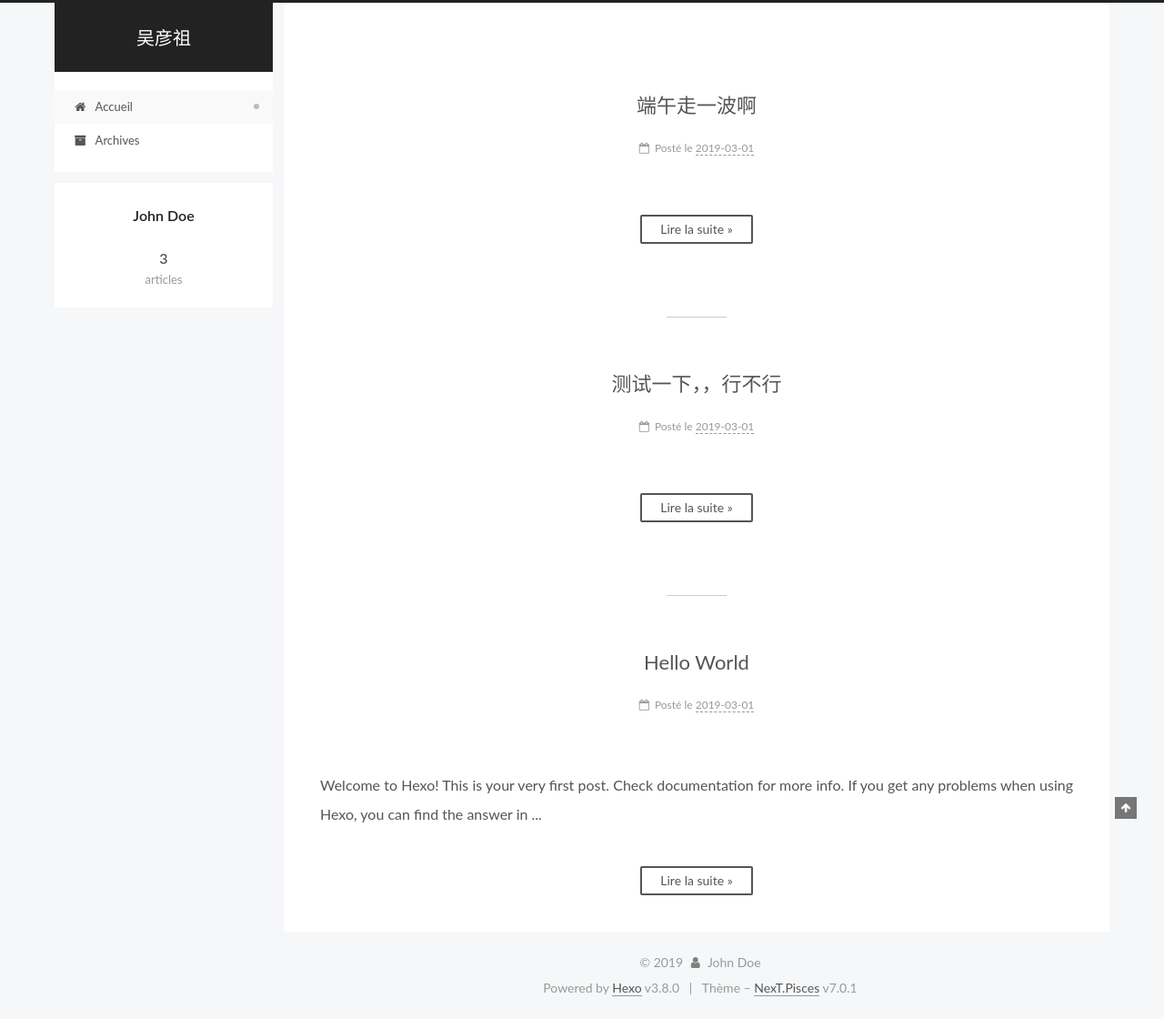
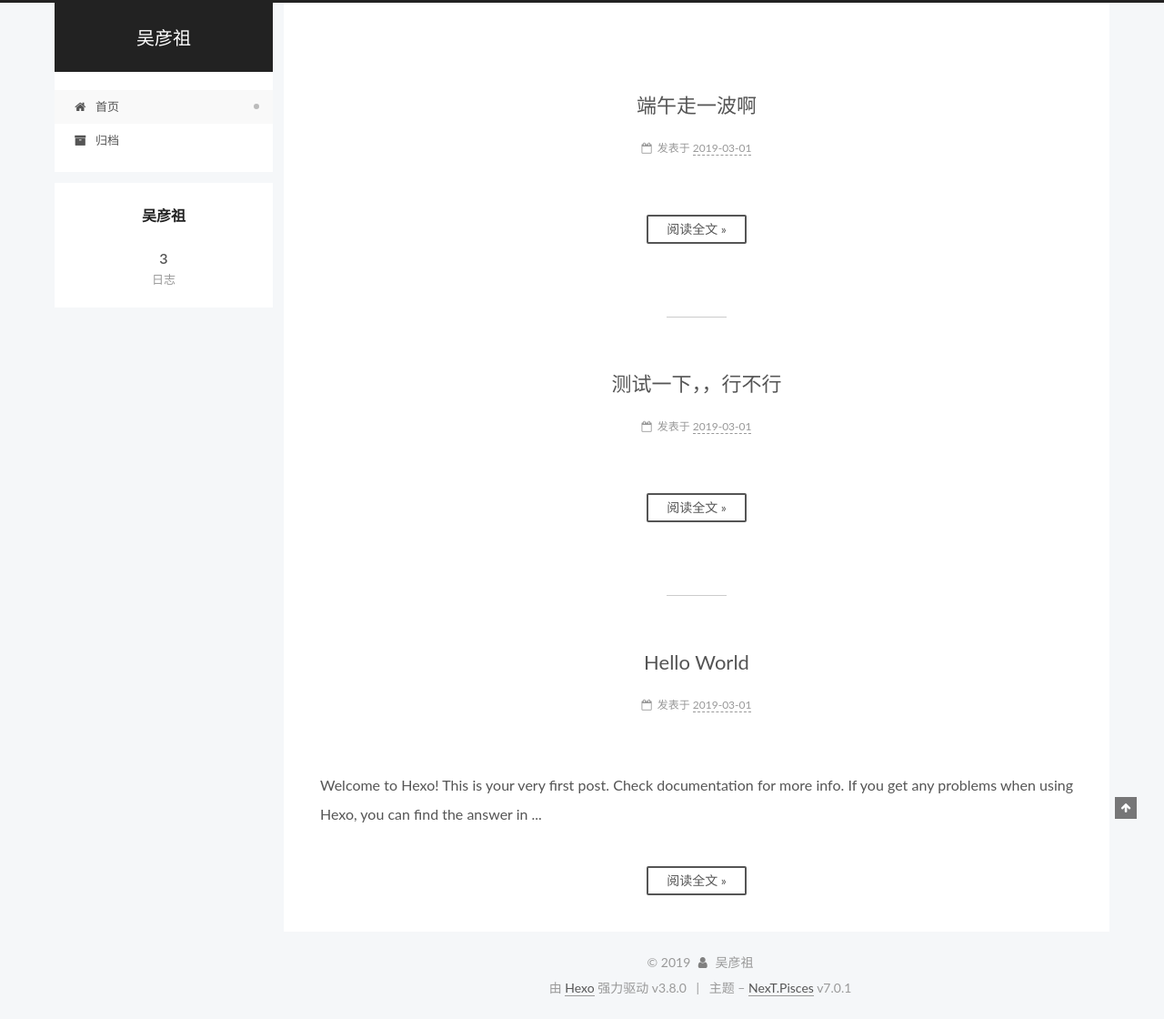
Before and after one commit to drose29/drose29.github.io, a plain HTML site: page index.html in a window 1280 px wide. Shown: the whole page at 91% size. Drawn offline with Linux system fonts and the light colour scheme.

Commit message:
Site updated: 2019-03-01 17:20:33

```diff
--- a/css/main.css
+++ b/css/main.css
@@ -1899,7 +1899,7 @@ pre .javascript .function {
   width: 4px;
   height: 4px;
   border-radius: 50%;
-  background: #3362aa;
+  background: #7ed02e;
 }
 .links-of-blogroll {
   font-size: 13px;
--- a/index.html
+++ b/index.html
@@ -188,7 +188,7 @@
   </div>
 
   <div class="site-nav-toggle">
-    <button aria-label="Toggle navigation bar">
+    <button aria-label="切换导航栏">
       <span class="btn-bar"></span>
       <span class="btn-bar"></span>
       <span class="btn-bar"></span>
@@ -216,7 +216,7 @@
 
 
 
-    <a href="/" rel="section"><i class="menu-item-icon fa fa-fw fa-home"></i> <br>Accueil</a>
+    <a href="/" rel="section"><i class="menu-item-icon fa fa-fw fa-home"></i> <br>首页</a>
 
   </li>
 
@@ -233,7 +233,7 @@
 
 
 
-    <a href="/archives/" rel="section"><i class="menu-item-icon fa fa-fw fa-archive"></i> <br>Archives</a>
+    <a href="/archives/" rel="section"><i class="menu-item-icon fa fa-fw fa-archive"></i> <br>归档</a>
 
   </li>
 
@@ -288,7 +288,7 @@
     <link itemprop="mainEntityOfPage" href="http://yoursite.com/2019/03/01/端午走一波啊/">
 
     <span hidden itemprop="author" itemscope itemtype="http://schema.org/Person">
-      <meta itemprop="name" content="John Doe">
+      <meta itemprop="name" content="吴彦祖">
       <meta itemprop="description" content>
       <meta itemprop="image" content="/images/avatar.gif">
     </span>
@@ -323,14 +323,14 @@
                 <i class="fa fa-calendar-o"></i>
               </span>
 
-                <span class="post-meta-item-text">Posté le</span>
+                <span class="post-meta-item-text">发表于</span>
 
 
 
 
 
 
-              <time title="Post created: 2019-03-01 15:49:44" itemprop="dateCreated datePublished" datetime="2019-03-01T15:49:44+08:00">2019-03-01</time>
+              <time title="创建时间：2019-03-01 15:49:44" itemprop="dateCreated datePublished" datetime="2019-03-01T15:49:44+08:00">2019-03-01</time>
 
 
 
@@ -375,7 +375,7 @@
 
             <div class="post-button text-center">
               <a class="btn" href="/2019/03/01/端午走一波啊/#more" rel="contents">
-                Lire la suite &raquo;
+                阅读全文 &raquo;
               </a>
             </div>
 
@@ -437,7 +437,7 @@
     <link itemprop="mainEntityOfPage" href="http://yoursite.com/2019/03/01/测试一下，，行不行/">
 
     <span hidden itemprop="author" itemscope itemtype="http://schema.org/Person">
-      <meta itemprop="name" content="John Doe">
+      <meta itemprop="name" content="吴彦祖">
       <meta itemprop="description" content>
       <meta itemprop="image" content="/images/avatar.gif">
     </span>
@@ -472,14 +472,14 @@
                 <i class="fa fa-calendar-o"></i>
               </span>
 
-                <span class="post-meta-item-text">Posté le</span>
+                <span class="post-meta-item-text">发表于</span>
 
 
 
 
 
 
-              <time title="Post created: 2019-03-01 15:35:35" itemprop="dateCreated datePublished" datetime="2019-03-01T15:35:35+08:00">2019-03-01</time>
+              <time title="创建时间：2019-03-01 15:35:35" itemprop="dateCreated datePublished" datetime="2019-03-01T15:35:35+08:00">2019-03-01</time>
 
 
 
@@ -524,7 +524,7 @@
 
             <div class="post-button text-center">
               <a class="btn" href="/2019/03/01/测试一下，，行不行/#more" rel="contents">
-                Lire la suite &raquo;
+                阅读全文 &raquo;
               </a>
             </div>
 
@@ -586,7 +586,7 @@
     <link itemprop="mainEntityOfPage" href="http://yoursite.com/2019/03/01/hello-world/">
 
     <span hidden itemprop="author" itemscope itemtype="http://schema.org/Person">
-      <meta itemprop="name" content="John Doe">
+      <meta itemprop="name" content="吴彦祖">
       <meta itemprop="description" content>
       <meta itemprop="image" content="/images/avatar.gif">
     </span>
@@ -621,14 +621,14 @@
                 <i class="fa fa-calendar-o"></i>
               </span>
 
-                <span class="post-meta-item-text">Posté le</span>
+                <span class="post-meta-item-text">发表于</span>
 
 
 
 
 
 
-              <time title="Post created: 2019-03-01 11:30:54" itemprop="dateCreated datePublished" datetime="2019-03-01T11:30:54+08:00">2019-03-01</time>
+              <time title="创建时间：2019-03-01 11:30:54" itemprop="dateCreated datePublished" datetime="2019-03-01T11:30:54+08:00">2019-03-01</time>
 
 
 
@@ -673,7 +673,7 @@
 
             <div class="post-button text-center">
               <a class="btn" href="/2019/03/01/hello-world/#more" rel="contents">
-                Lire la suite &raquo;
+                阅读全文 &raquo;
               </a>
             </div>
 
@@ -748,7 +748,7 @@
         <div class="site-overview">
           <div class="site-author motion-element" itemprop="author" itemscope itemtype="http://schema.org/Person">
 
-              <p class="site-author-name" itemprop="name">John Doe</p>
+              <p class="site-author-name" itemprop="name">吴彦祖</p>
               <p class="site-description motion-element" itemprop="description"></p>
           </div>
 
@@ -760,7 +760,7 @@
                   <a href="/archives/">
 
                     <span class="site-state-item-count">3</span>
-                    <span class="site-state-item-name">articles</span>
+                    <span class="site-state-item-name">日志</span>
                   </a>
                 </div>
 
@@ -807,7 +807,7 @@
   <span class="with-love" id="animate">
     <i class="fa fa-user"></i>
   </span>
-  <span class="author" itemprop="copyrightHolder">John Doe</span>
+  <span class="author" itemprop="copyrightHolder">吴彦祖</span>
 
 
 
@@ -815,7 +815,7 @@
 </div>
 
 
-  <div class="powered-by">Powered by <a href="https://hexo.io" class="theme-link" rel="noopener" target="_blank">Hexo</a> v3.8.0</div>
+  <div class="powered-by">由 <a href="https://hexo.io" class="theme-link" rel="noopener" target="_blank">Hexo</a> 强力驱动 v3.8.0</div>
 
 
 
@@ -823,7 +823,7 @@
 
 
 
-  <div class="theme-info">Thème – <a href="https://theme-next.org" class="theme-link" rel="noopener" target="_blank">NexT.Pisces</a> v7.0.1</div>
+  <div class="theme-info">主题 – <a href="https://theme-next.org" class="theme-link" rel="noopener" target="_blank">NexT.Pisces</a> v7.0.1</div>
 
 
 
```
Also changed, not shown: 2019/03/01/hello-world/index.html (+13 -13 lines), 2019/03/01/测试一下，，行不行/index.html (+11 -11 lines), 2019/03/01/端午走一波啊/index.html (+11 -11 lines), archives/2019/03/index.html (+10 -10 lines), archives/2019/index.html (+10 -10 lines), archives/index.html (+10 -10 lines).
